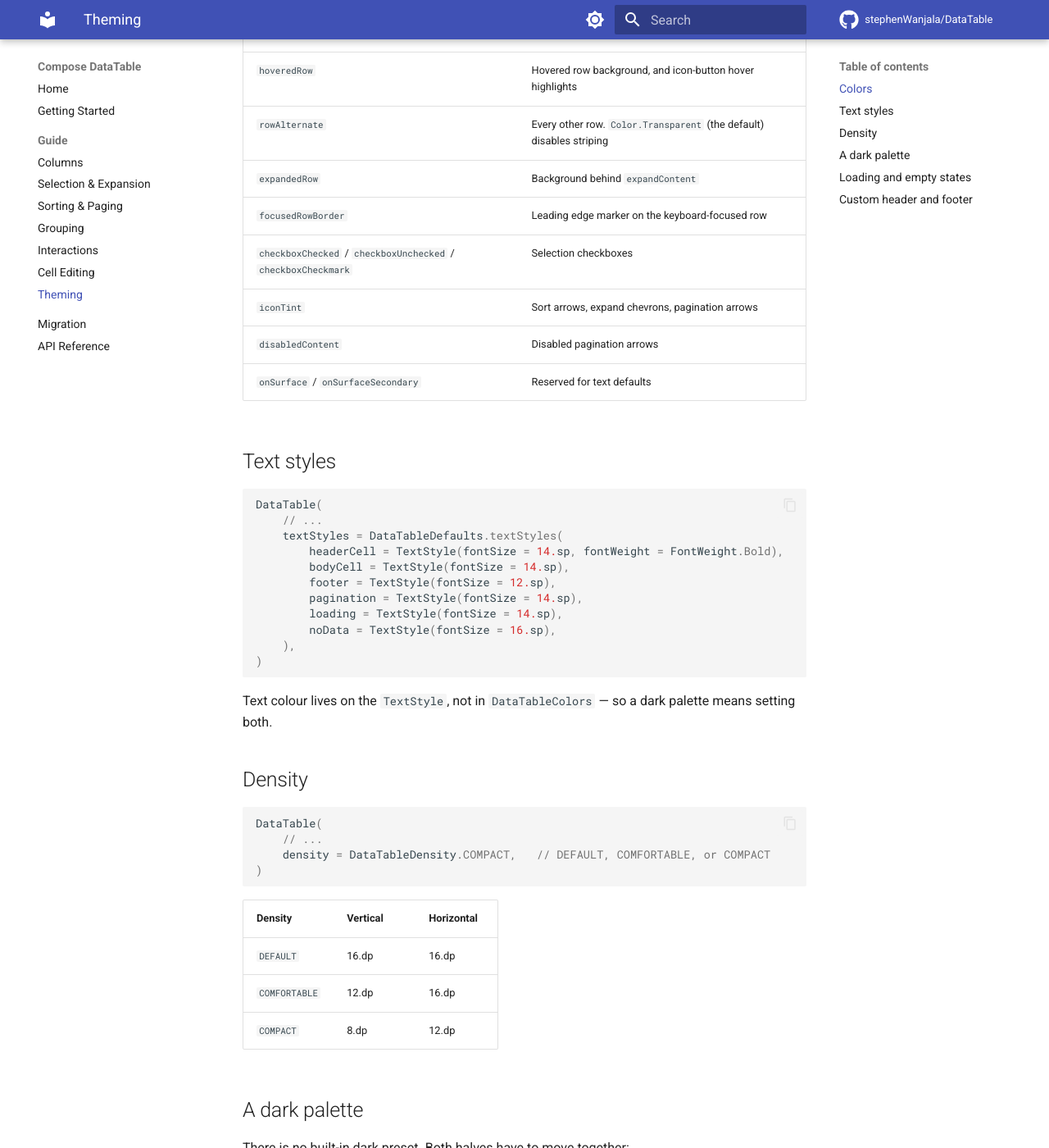
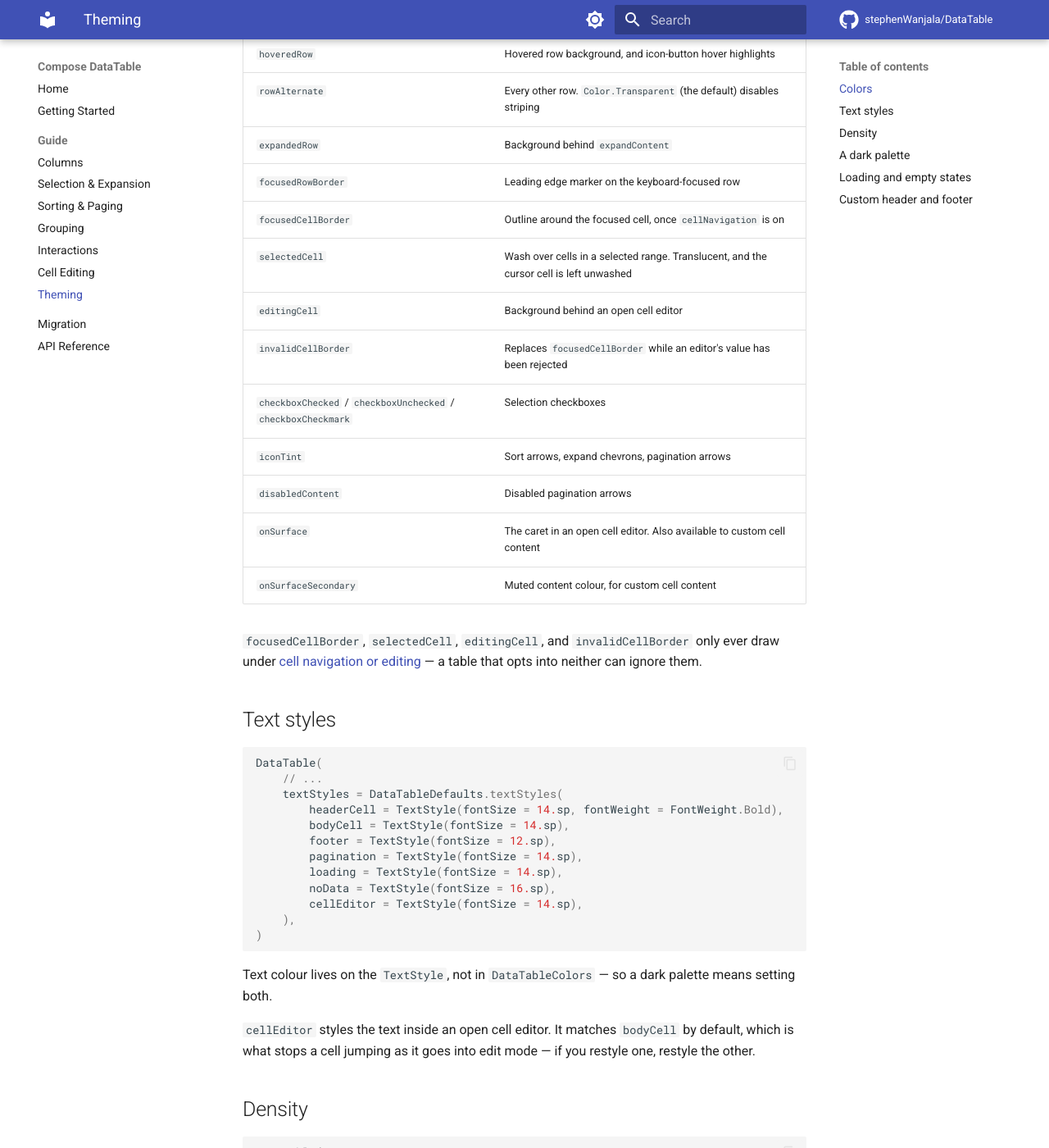
Before and after one commit to stephenWanjala/DataTable, an MkDocs documentation site: the page built from docs/guide/theming.md, in a window 1280 px wide and 1400 px high, scrolled down 791 px. Shown: the whole window at 82% size. Built offline with MkDocs 1.6.1 and Material for MkDocs 9.7.7, drawn with Linux system fonts in a browser that asks for light colours; comment, search, counter and statistics services are not loaded; the version menu is left out; some of the changed text lies outside the part shown.

Commit message:
docs: document the colours and payload the editing work added (#7)
The cell-editing release added four colours, a text style, and a CellEdit
payload, and announced them on the migration page. Theming — the page you
actually read when building a palette — never learned about them, so a dark
table following its example gets a white box the first time someone opens an
editor: editingCell defaults to white and nothing told you to move it.

List the four cell-level colours and cellEditor where the rest of the tokens
are, move them in the dark palette, and warn about the one that bites. Correct
onSurface while here: it is no longer "reserved for text defaults" but paints
the caret in an open editor, both in the guide and in the KDoc the API
reference is generated from.

Also document scrollbarThickness, the one public parameter the docs never
mentioned; give CellEdit's five fields a list of their own, since item was
reachable only by reading the API reference; and put Grouping and Cell Editing
into Getting Started's list of guides, which had gone stale against the nav.

````diff
--- a/docs/guide/theming.md
+++ b/docs/guide/theming.md
@@ -31,10 +31,18 @@
 | `rowAlternate` | Every other row. `Color.Transparent` (the default) disables striping |
 | `expandedRow` | Background behind `expandContent` |
 | `focusedRowBorder` | Leading edge marker on the keyboard-focused row |
+| `focusedCellBorder` | Outline around the focused cell, once `cellNavigation` is on |
+| `selectedCell` | Wash over cells in a selected range. Translucent, and the cursor cell is left unwashed |
+| `editingCell` | Background behind an open cell editor |
+| `invalidCellBorder` | Replaces `focusedCellBorder` while an editor's value has been rejected |
 | `checkboxChecked` / `checkboxUnchecked` / `checkboxCheckmark` | Selection checkboxes |
 | `iconTint` | Sort arrows, expand chevrons, pagination arrows |
 | `disabledContent` | Disabled pagination arrows |
-| `onSurface` / `onSurfaceSecondary` | Reserved for text defaults |
+| `onSurface` | The caret in an open cell editor. Also available to custom cell content |
+| `onSurfaceSecondary` | Muted content colour, for custom cell content |
+
+`focusedCellBorder`, `selectedCell`, `editingCell`, and `invalidCellBorder` only ever draw under
+[cell navigation or editing](editing.md) — a table that opts into neither can ignore them.
 
 ## Text styles
 
@@ -48,12 +56,16 @@
         pagination = TextStyle(fontSize = 14.sp),
         loading = TextStyle(fontSize = 14.sp),
         noData = TextStyle(fontSize = 16.sp),
+        cellEditor = TextStyle(fontSize = 14.sp),
     ),
 )
 ```
 
 Text colour lives on the `TextStyle`, not in `DataTableColors` — so a dark palette means setting
 both.
+
+`cellEditor` styles the text inside an open cell editor. It matches `bodyCell` by default, which
+is what stops a cell jumping as it goes into edit mode — if you restyle one, restyle the other.
 
 ## Density
 
@@ -87,6 +99,10 @@
     checkboxChecked = Color(0xFF4F8CC9),
     checkboxUnchecked = Color(0xFF888888),
     focusedRowBorder = Color(0xFF4F8CC9),
+    focusedCellBorder = Color(0xFF4F8CC9),
+    selectedCell = Color(0x334F8CC9),
+    editingCell = Color(0xFF2F2F2F),
+    onSurface = Color(0xFFEDEDED),
 )
 
 val darkText = DataTableDefaults.textStyles(
@@ -94,8 +110,14 @@
     bodyCell = TextStyle(fontSize = 14.sp, color = Color(0xFFDDDDDD)),
     footer = TextStyle(fontSize = 12.sp, color = Color(0xFFBBBBBB)),
     pagination = TextStyle(fontSize = 14.sp, color = Color(0xFFDDDDDD)),
+    cellEditor = TextStyle(fontSize = 14.sp, color = Color(0xFFDDDDDD)),
 )
 ```
+
+!!! warning "`editingCell` is white until you move it"
+    It defaults to `Color(0xFFFFFFFF)` — the one token that will flash a white box in an otherwise
+    dark table the first time someone opens an editor. `onSurface` paints the caret in that editor,
+    so it has to move with it or the cursor is invisible.
 
 Driving it from Material is just a matter of reading the scheme:
 
````
Also changed, not shown: docs/getting-started.md (+2 -0 lines), docs/guide/editing.md (+17 -0 lines), docs/guide/interactions.md (+2 -1 lines), 1 other file.
